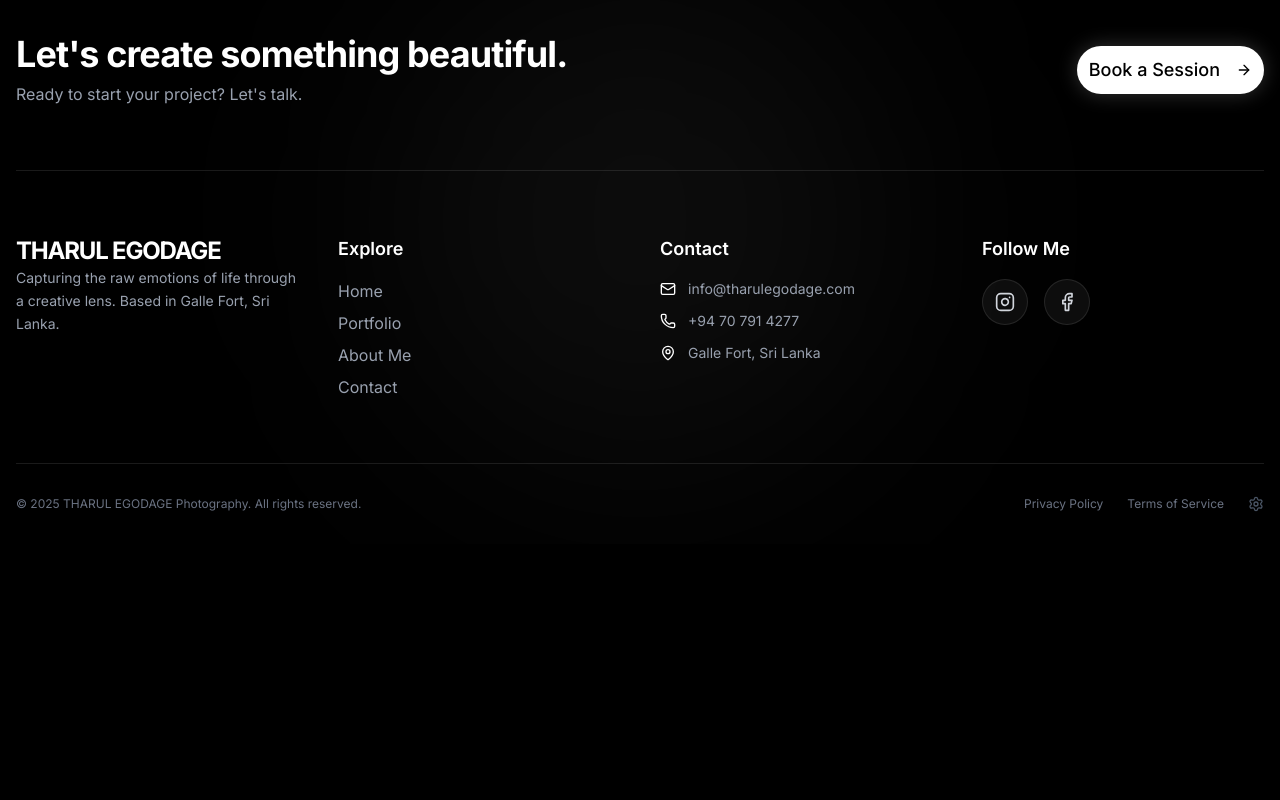
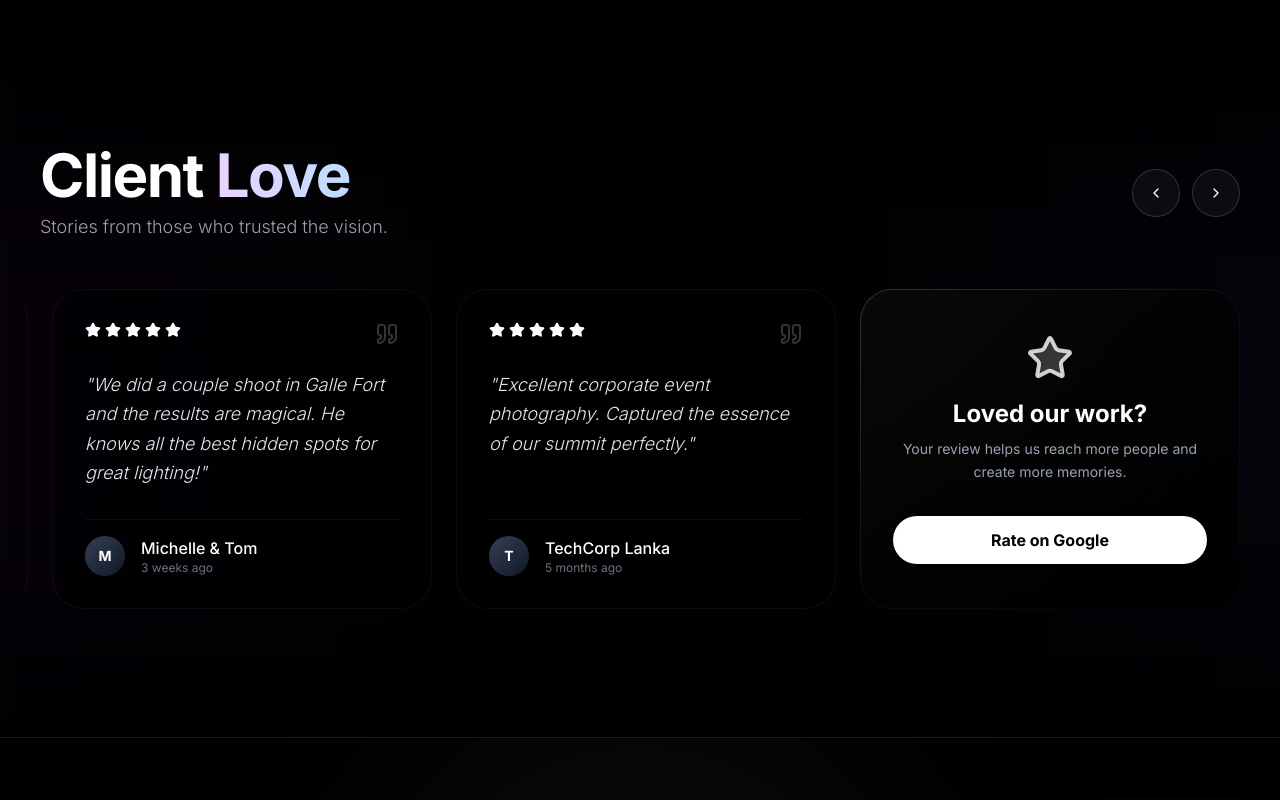
Before and after one commit to EdirithanthiriTharushaKawshalya/tharul-egodage, a Next.js app: page / in a window 1280 px wide. Shown: the part 1120-1920 px from the top of the page. Before the commit the page ends 1664 px from the top, so only its background shows below. Built offline with nearby package versions, Linux system fonts and the light colour scheme; no server answers; the database is empty.

Commit message:
added: client feedback section

```diff
--- a/src/app/page.tsx
+++ b/src/app/page.tsx
@@ -16,7 +16,7 @@ import {
   CarouselPrevious,
 } from "@/components/ui/carousel";
 import FadeIn from "@/components/FadeIn";
-import { Loader2, ExternalLink, ArrowRight } from "lucide-react";
+import { Loader2, ExternalLink, ArrowRight, Star, Quote, ChevronLeft, ChevronRight } from "lucide-react";
 import Autoplay from "embla-carousel-autoplay";
 
 interface PortfolioItem {
@@ -28,9 +28,45 @@ interface PortfolioItem {
   description: string;
 }
 
+// --- MOCK REVIEWS DATA ---
+const reviews = [
+  {
+    id: 1,
+    name: "Sarah Jenkins",
+    rating: 5,
+    text: "Tharul captured our wedding beautifully! The photos are stunning and he made us feel so comfortable throughout the day.",
+    date: "2 months ago"
+  },
+  {
+    id: 2,
+    name: "David Perera",
+    rating: 5,
+    text: "Highly recommend for any event coverage. Professional, punctual, and the final edits were delivered faster than expected.",
+    date: "1 month ago"
+  },
+  {
+    id: 3,
+    name: "Michelle & Tom",
+    rating: 5,
+    text: "We did a couple shoot in Galle Fort and the results are magical. He knows all the best hidden spots for great lighting!",
+    date: "3 weeks ago"
+  },
+  {
+    id: 4,
+    name: "TechCorp Lanka",
+    rating: 5,
+    text: "Excellent corporate event photography. Captured the essence of our summit perfectly.",
+    date: "5 months ago"
+  }
+];
+
 export default function Home() {
   const [items, setItems] = useState<PortfolioItem[]>([]);
   const [loading, setLoading] = useState(true);
+
+  // Ref for the review scroll container
+  const scrollRef = useRef<HTMLDivElement>(null);
+  const [isPaused, setIsPaused] = useState(false);
 
   const plugin = useRef(
     Autoplay({ delay: 2500, stopOnInteraction: false })
@@ -57,11 +93,41 @@ export default function Home() {
     fetchFeatured();
   }, []);
 
+  // Auto Scroll Logic for Reviews
+  useEffect(() => {
+    if (isPaused) return;
+
+    const interval = setInterval(() => {
+      if (scrollRef.current) {
+        const { scrollLeft, scrollWidth, clientWidth } = scrollRef.current;
+        // If we are near the end, scroll back to start, else scroll right
+        if (scrollLeft + clientWidth >= scrollWidth - 10) {
+            scrollRef.current.scrollTo({ left: 0, behavior: "smooth" });
+        } else {
+            scrollRef.current.scrollBy({ left: 320, behavior: "smooth" });
+        }
+      }
+    }, 2000); // 2 seconds
+
+    return () => clearInterval(interval);
+  }, [isPaused]);
+
+  const scrollLeft = () => {
+    if (scrollRef.current) {
+      scrollRef.current.scrollBy({ left: -320, behavior: "smooth" });
+    }
+  };
+
+  const scrollRight = () => {
+    if (scrollRef.current) {
+      scrollRef.current.scrollBy({ left: 320, behavior: "smooth" });
+    }
+  };
+
   return (
-    <div className="flex flex-col items-center justify-center space-y-20 md:space-y-32 pt-32 md:pt-40 pb-20 px-4 overflow-x-hidden">
+    <div className="flex flex-col items-center justify-center space-y-32 md:space-y-48 pt-32 md:pt-40 pb-20 px-4 overflow-x-hidden">
       {/* Hero Section */}
       <section className="text-center space-y-6 md:space-y-8 max-w-4xl relative px-2">
-        {/* Decorative Glow */}
         <div className="absolute top-1/2 left-1/2 -translate-x-1/2 -translate-y-1/2 w-[200px] md:w-[300px] h-[200px] md:h-[300px] bg-white/10 blur-[80px] md:blur-[120px] rounded-full pointer-events-none" />
 
         <FadeIn delay={0.1}>
@@ -97,7 +163,7 @@ export default function Home() {
       </section>
 
       {/* Swipe Section */}
-      <FadeIn delay={0.2} className="w-full flex flex-col items-center">
+      <FadeIn delay={0.2} className="w-full flex flex-col items-center relative z-10">
         <section className="w-full max-w-7xl">
           <div className="mb-8 md:mb-12 flex flex-col sm:flex-row items-center justify-between px-6 gap-2 text-center sm:text-left">
             <h2 className="text-2xl md:text-3xl font-semibold text-white tracking-tight">Featured Work</h2>
@@ -128,8 +194,6 @@ export default function Home() {
                 {items.map((item) => (
                   <CarouselItem key={item.id} className="pl-4 md:pl-6 basis-full md:basis-1/2 lg:basis-1/3 xl:basis-1/3">
                     <Card className="h-full border border-white/10 bg-gray-900/40 backdrop-blur-sm rounded-[32px] overflow-hidden flex flex-col hover:border-white/30 transition-all duration-500 hover:shadow-[0_0_30px_rgba(255,255,255,0.05)] group">
-
-                      {/* Image */}
                       <div className="relative w-full aspect-[4/3] overflow-hidden">
                         <Image
                           src={item.image}
@@ -142,8 +206,6 @@ export default function Home() {
                           {item.category}
                         </Badge>
                       </div>
-
-                      {/* Content */}
                       <div className="flex flex-col flex-grow p-6 md:p-8 space-y-4">
                         <div>
                           <h3 className="text-xl md:text-2xl font-bold text-white mb-2 truncate">{item.title}</h3>
@@ -151,7 +213,6 @@ export default function Home() {
                             {item.description}
                           </p>
                         </div>
-
                         <div className="mt-auto pt-4">
                           <a href={item.link} target="_blank" rel="noopener noreferrer">
                             <Button variant="ghost" className="w-full rounded-full border border-white/10 hover:bg-white hover:text-black hover:border-transparent text-gray-300 group-hover:bg-white group-hover:text-black transition-all duration-300 flex justify-between items-center px-6">
@@ -164,14 +225,116 @@ export default function Home() {
                   </CarouselItem>
                 ))}
               </CarouselContent>
-
-              {/* Hide arrows on mobile, show on desktop */}
               <CarouselPrevious className="hidden lg:flex -left-12 bg-black text-white border-white/20 hover:bg-white hover:text-black" />
               <CarouselNext className="hidden lg:flex -right-12 bg-black text-white border-white/20 hover:bg-white hover:text-black" />
             </Carousel>
           )}
         </section>
       </FadeIn>
+
+      {/* --- CLIENT FEEDBACK SECTION --- */}
+      <FadeIn delay={0.6} className="w-full flex justify-center relative">
+        <div className="absolute top-1/2 left-1/2 -translate-x-1/2 -translate-y-1/2 w-[150%] h-full bg-gradient-to-r from-purple-900/10 via-transparent to-blue-900/10 blur-[100px] pointer-events-none" />
+
+        <section
+          className="w-full max-w-7xl px-2 relative z-10"
+          onMouseEnter={() => setIsPaused(true)}
+          onMouseLeave={() => setIsPaused(false)}
+        >
+          <div className="mb-12 flex flex-col sm:flex-row items-center justify-between px-4 text-center sm:text-left gap-4">
+            <div>
+              <h2 className="text-4xl md:text-6xl font-bold text-white mb-2 tracking-tight">
+                Client <span className="text-transparent bg-clip-text bg-gradient-to-r from-purple-200 to-blue-200">Love</span>
+              </h2>
+              <p className="text-gray-400 font-light text-lg">Stories from those who trusted the vision.</p>
+            </div>
+
+            {/* Manual Scroll Buttons */}
+            <div className="flex gap-3">
+              <Button
+                variant="outline"
+                size="icon"
+                onClick={scrollLeft}
+                className="rounded-full border-white/10 bg-black/20 hover:bg-white hover:text-black text-white h-12 w-12 transition-all"
+              >
+                <ChevronLeft className="h-6 w-6" />
+              </Button>
+              <Button
+                variant="outline"
+                size="icon"
+                onClick={scrollRight}
+                className="rounded-full border-white/10 bg-black/20 hover:bg-white hover:text-black text-white h-12 w-12 transition-all"
+              >
+                <ChevronRight className="h-6 w-6" />
+              </Button>
+            </div>
+          </div>
+
+          {/* Scroll Container */}
+          <div
+            ref={scrollRef}
+            className="flex overflow-x-auto pb-12 gap-6 px-4 no-scrollbar snap-x snap-mandatory scroll-smooth"
+            style={{ scrollbarWidth: 'none', msOverflowStyle: 'none' }}
+          >
+            <style jsx>{`
+              div::-webkit-scrollbar {
+                display: none;
+              }
+            `}</style>
+            {reviews.map((review) => (
+              <div key={review.id} className="min-w-[300px] md:min-w-[380px] snap-center">
+                <div className="bg-black/40 border border-white/5 rounded-[32px] p-8 h-full flex flex-col backdrop-blur-2xl hover:bg-white/5 hover:border-white/10 transition-all duration-500 hover:-translate-y-1 hover:shadow-[0_20px_40px_rgba(0,0,0,0.4)]">
+
+                  <div className="flex items-start justify-between mb-6">
+                    <div className="flex gap-1">
+                      {[...Array(review.rating)].map((_, i) => (
+                        <Star key={i} className="h-4 w-4 fill-white text-white" />
+                      ))}
+                    </div>
+                    <Quote className="h-6 w-6 text-white/20" />
+                  </div>
+
+                  <p className="text-gray-200 text-lg font-light italic mb-8 leading-relaxed flex-grow">
+                    "{review.text}"
+                  </p>
+
+                  <div className="flex items-center gap-4 pt-4 border-t border-white/5">
+                    <div className="h-10 w-10 rounded-full bg-gradient-to-br from-gray-700 to-gray-900 flex items-center justify-center text-white font-bold text-sm">
+                      {review.name.charAt(0)}
+                    </div>
+                    <div>
+                      <p className="text-white font-medium">{review.name}</p>
+                      <p className="text-xs text-gray-500">{review.date}</p>
+                    </div>
+                  </div>
+                </div>
+              </div>
+            ))}
+
+            {/* "Rate on Google" Card */}
+            <div className="min-w-[300px] md:min-w-[380px] snap-center flex items-center">
+               <div className="relative w-full h-full rounded-[32px] p-[1px] bg-gradient-to-br from-white/20 via-white/5 to-transparent overflow-hidden group">
+                 <div className="bg-black/80 w-full h-full rounded-[31px] p-8 flex flex-col items-center justify-center text-center backdrop-blur-3xl relative overflow-hidden">
+
+                    <div className="absolute inset-0 bg-gradient-to-tr from-purple-500/20 to-blue-500/20 opacity-0 group-hover:opacity-100 transition-opacity duration-700" />
+
+                    <Star className="h-12 w-12 text-white/80 mb-4 fill-white/20" />
+                    <h3 className="text-2xl font-bold text-white mb-2 relative z-10">Loved our work?</h3>
+                    <p className="text-gray-400 mb-8 text-sm relative z-10 leading-relaxed">
+                      Your review helps us reach more people and create more memories.
+                    </p>
+                    <a href="https://share.google/DVZQb1lbhDovXS2UZ" target="_blank" rel="noopener noreferrer" className="relative z-10 w-full">
+                      <Button className="w-full rounded-full bg-white text-black hover:bg-gray-200 py-6 font-bold text-base transition-transform group-hover:scale-105">
+                         Rate on Google
+                      </Button>
+                    </a>
+                 </div>
+               </div>
+            </div>
+          </div>
+        </section>
+      </FadeIn>
+
     </div>
   );
 }
```
